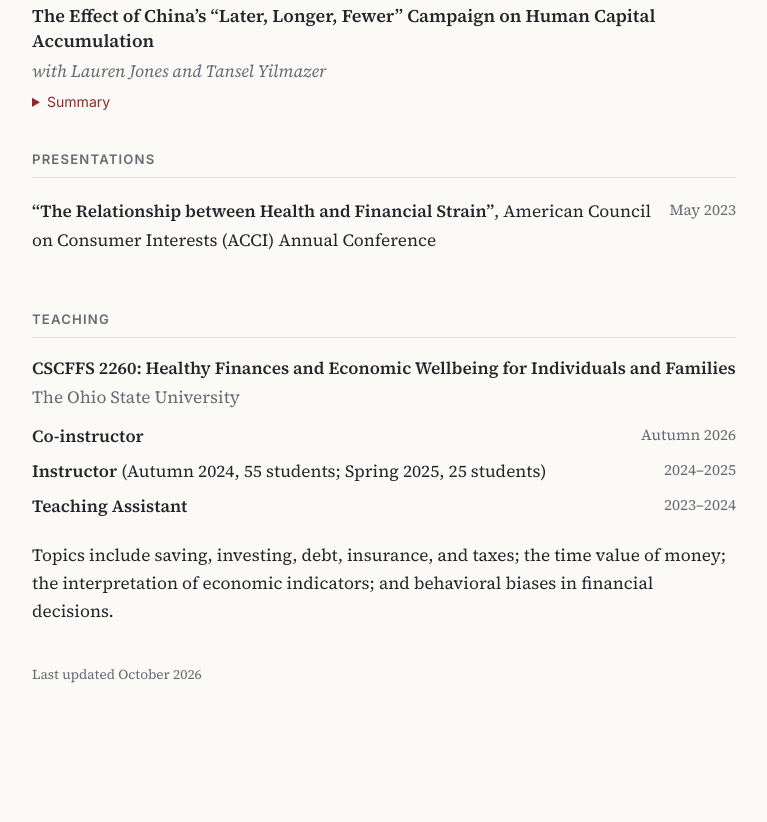
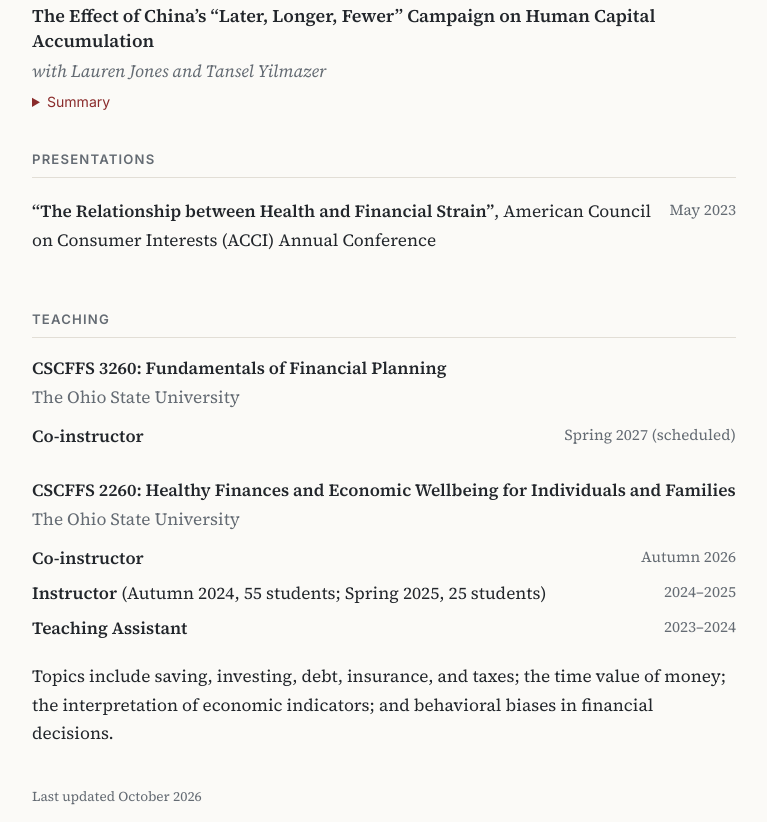
Before and after one commit to yanqili-osu/yanqili-osu.github.io, a plain HTML site: page index.html in a window 1280 px wide. Shown: the part 1967-2789 px from the top of the page, without its empty margins (256-1023 px from the left). Before the commit the page ends 2667 px from the top, so only its background shows below. Drawn offline with Linux system fonts and the light colour scheme.

Commit message:
Add CSCFFS 3260 (Spring 2027) and updated CV

```diff
--- a/index.html
+++ b/index.html
@@ -103,7 +103,11 @@
 
     <section id="teaching">
       <h2>Teaching</h2>
-      <p class="course">CSCFFS 2260: Healthy Finances and Economic Wellbeing for Individuals and Families<br><span class="muted">The Ohio State University</span></p>
+      <p class="course">CSCFFS 3260: Fundamentals of Financial Planning<br><span class="muted">The Ohio State University</span></p>
+      <ul class="plain">
+        <li><span class="item"><span class="what">Co-instructor</span></span> <span class="when">Spring 2027 (scheduled)</span></li>
+      </ul>
+      <p class="course course-next">CSCFFS 2260: Healthy Finances and Economic Wellbeing for Individuals and Families<br><span class="muted">The Ohio State University</span></p>
       <ul class="plain">
         <li><span class="item"><span class="what">Co-instructor</span></span> <span class="when">Autumn 2026</span></li>
         <li><span class="item"><span class="what">Instructor</span> (Autumn 2024, 55 students; Spring 2025, 25 students)</span> <span class="when">2024–2025</span></li>
--- a/style.css
+++ b/style.css
@@ -146,6 +146,7 @@ details p { margin: 0.5rem 0 0; }
 
 .course { margin: 0 0 0.5rem; font-weight: 600; }
 .course .muted { font-weight: 400; }
+.course-next { margin-top: 1.4rem; }
 
 
 footer { padding: 3rem 1rem 2.5rem; color: var(--muted); font-size: 0.85rem; }
```
Also changed, not shown: 1 other file.
